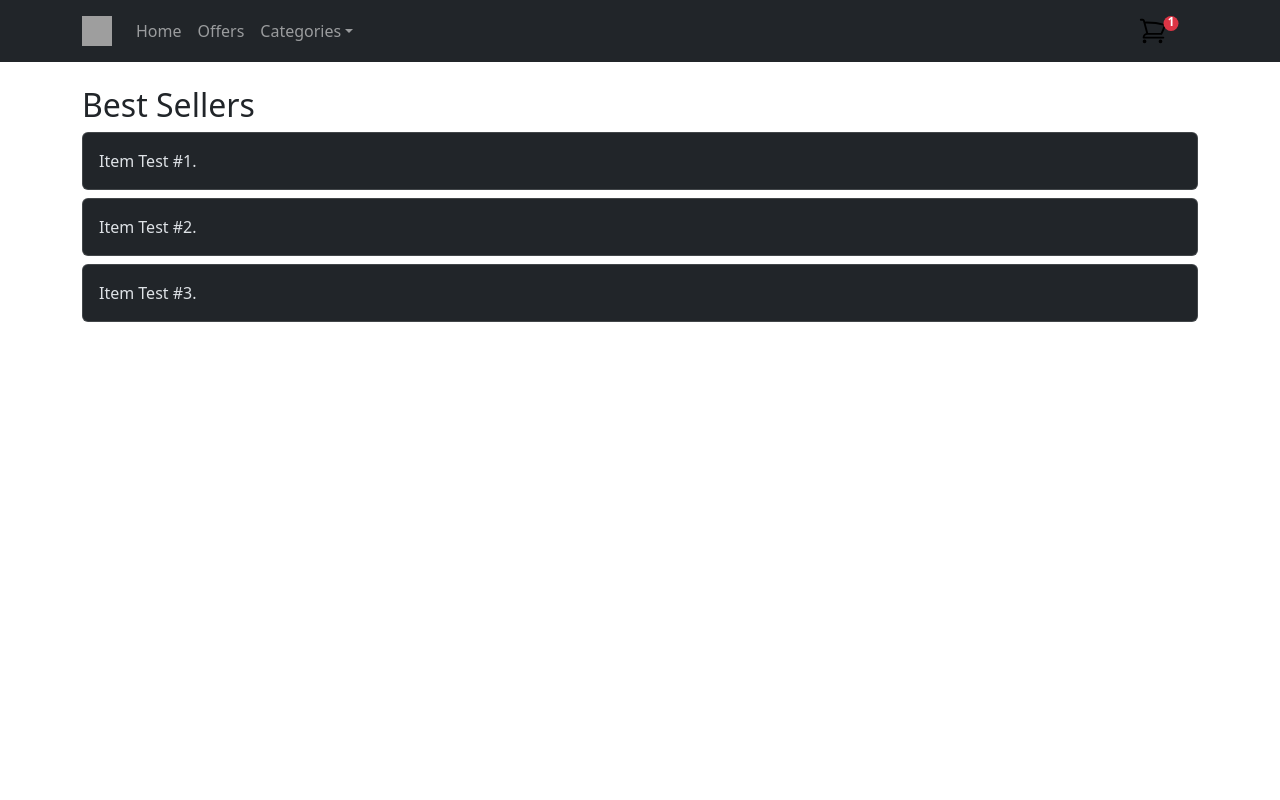
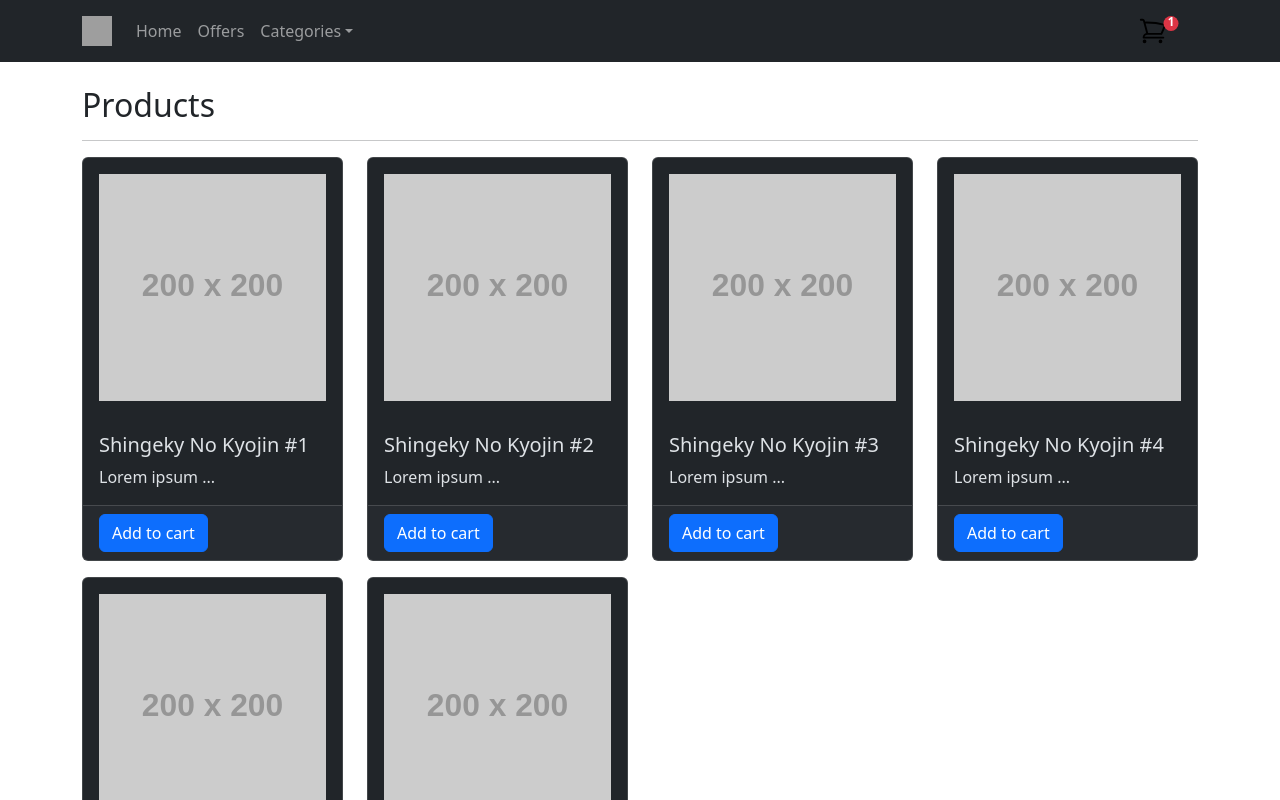
Before and after one commit to bberland/bbr-store, a React (Vite) app: page / in a window 1280 px wide. Shown: the top 800 px of the page. Built offline with nearby package versions, Linux system fonts and the light colour scheme; grey boxes are pictures that could not be loaded; a web font is replaced by a local one.

Commit message:
promises and others

```diff
--- /dev/null
+++ b/src/components/Item.jsx
@@ -0,0 +1,20 @@
+import Col from "react-bootstrap/Col";
+import Card from "react-bootstrap/Card";
+import Button from "react-bootstrap/Button";
+
+export const Item = ({item}) => {
+  return (
+    <Col md={3} className="mb-3">
+        <Card>
+        <Card.Img variant="top" src={item.img} className="p-3" />
+        <Card.Body>
+            <Card.Title>{item.name}</Card.Title>
+            <Card.Text>{item.description}</Card.Text>
+        </Card.Body>
+        <Card.Footer>
+            <Button variant="primary">Add to cart</Button>
+        </Card.Footer>
+        </Card>
+    </Col>
+  )
+}
--- /dev/null
+++ b/src/components/ItemList.jsx
@@ -0,0 +1,19 @@
+import Container from "react-bootstrap/Container";
+import Row from "react-bootstrap/Row";
+import { Item } from "./Item";
+
+
+export const ItemList = ({products}) => {
+  return (
+    <Container fluid="md">
+      <h2>Products</h2>
+      <hr />
+      <Row>
+        {
+          products &&
+          products.map((product) => ( <Item key={product.id} item={product} /> ))
+        }
+      </Row>
+    </Container>
+  );
+}
--- a/src/components/ItemListContainer.jsx
+++ b/src/components/ItemListContainer.jsx
@@ -1,33 +1,23 @@
-import Container from 'react-bootstrap/Container'
-import Row from 'react-bootstrap/Row'
-import Col from 'react-bootstrap/Col'
-import Card from 'react-bootstrap/Card'
+import { useEffect, useState } from "react";
+import { getData } from "../helpers/getData";
+import { ItemList } from "./ItemList";
 
 export const ItemListContainer = () => {
+  const [products, setProducts] = useState([]);
+
+  useEffect(() => {
+    getData()
+      .then((res) => {
+        setProducts(res);
+      })
+      .catch((err) => {
+        console.log(err);
+      });
+  }, []);
+
   return (
-    <Container fluid='md'>
-      <h2>Best Sellers</h2>
-      <Row className='mb-2'>
-        <Col>
-          <Card>
-            <Card.Body>Item Test #1.</Card.Body>
-          </Card>
-        </Col>
-      </Row>
-      <Row className='mb-2'>
-        <Col>
-          <Card>
-            <Card.Body>Item Test #2.</Card.Body>
-          </Card>
-        </Col>
-      </Row>
-      <Row className='mb-2'>
-        <Col>
-          <Card>
-            <Card.Body>Item Test #3.</Card.Body>
-          </Card>
-        </Col>
-      </Row>
-    </Container>
-  )
-}
+    <>
+      <ItemList products={products} />
+    </>
+  );
+};
--- /dev/null
+++ b/src/data/MOCK_DATA.json
@@ -0,0 +1,44 @@
+[
+  {
+    "id": 1,
+    "name": "Shingeky No Kyojin #1",
+    "description": "Lorem ipsum ...",
+    "price": 1000,
+    "img": "https://dummyimage.com/200x200/000"
+  },
+  {
+    "id": 2,
+    "name": "Shingeky No Kyojin #2",
+    "description": "Lorem ipsum ...",
+    "price": 1000,
+    "img": "https://dummyimage.com/200x200/000"
+  },
+  {
+    "id": 3,
+    "name": "Shingeky No Kyojin #3",
+    "description": "Lorem ipsum ...",
+    "price": 1000,
+    "img": "https://dummyimage.com/200x200/000"
+  },
+  {
+    "id": 4,
+    "name": "Shingeky No Kyojin #4",
+    "description": "Lorem ipsum ...",
+    "price": 1000,
+    "img": "https://dummyimage.com/200x200/000"
+  },
+  {
+    "id": 5,
+    "name": "Shingeky No Kyojin #5",
+    "description": "Lorem ipsum ...",
+    "price": 1000,
+    "img": "https://dummyimage.com/200x200/000"
+  },
+  {
+    "id": 6,
+    "name": "Shingeky No Kyojin #6",
+    "description": "Lorem ipsum ...",
+    "price": 1000,
+    "img": "https://dummyimage.com/200x200/000"
+  }
+]
--- /dev/null
+++ b/src/helpers/getData.js
@@ -0,0 +1,9 @@
+import MOCK_DATA from "../data/MOCK_DATA.json"
+
+export const getData = () => {
+  return new Promise((resolve, reject) => {
+    setTimeout(() => {
+      resolve(MOCK_DATA)
+    }, 1500);
+  });
+}
```
Also changed, not shown: src/hooks/useFetch.jsx (added, +7 -0 lines), src/components/ItemDetail.jsx (added), src/components/ItemDetailContainer.jsx (added).
